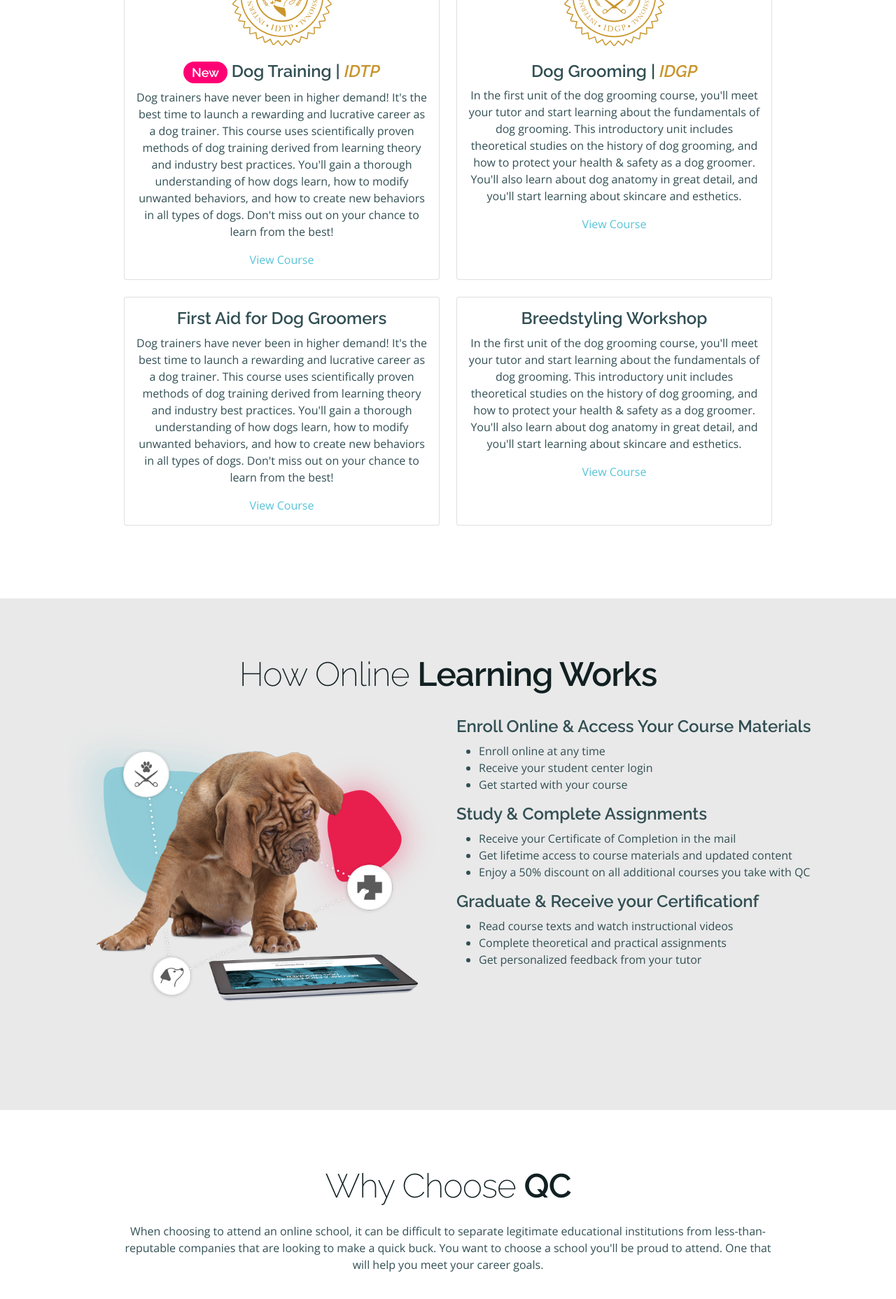
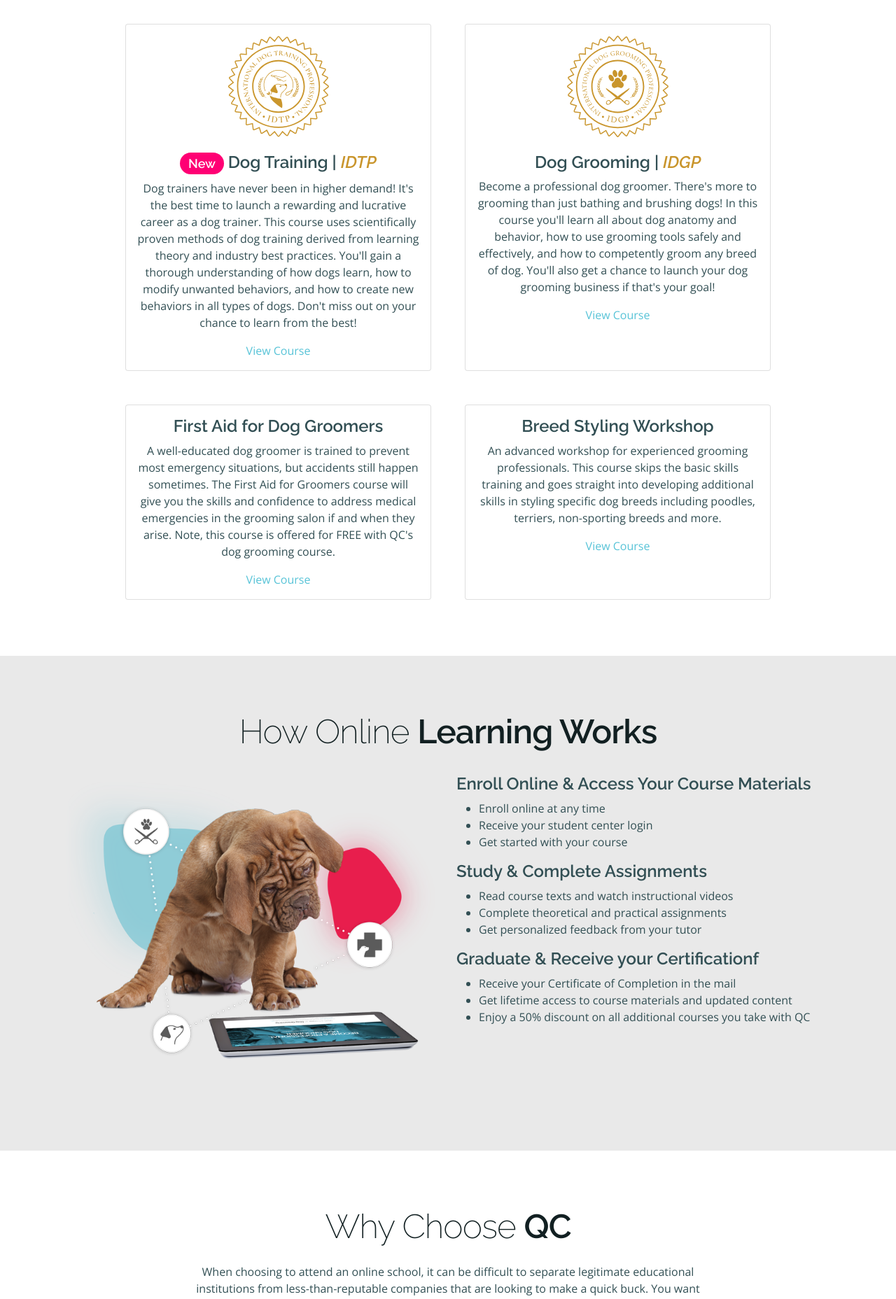
Before and after one commit to QCCareerSchool-Org/www.qcpetstudies.com, a Next.js app: page / in a window 1280 px wide. Shown: the part 720-2576 px from the top of the page at 70% size. Built offline with nearby package versions, Linux system fonts and the light colour scheme; no server answers.

Commit message:
More home page fixes
Update text to match Google Docs document
Increase gutters for cards section

```diff
--- a/src/pages/index.tsx
+++ b/src/pages/index.tsx
@@ -15,24 +15,29 @@ const iconSize = 145;
 const HomePage: NextPage = () => (
   <DefaultLayout>
     <SEO
-      title="QC Pet Studies"
-      description="Get the training to become a professional dog groomer with QC's affordable online dog grooming course. Learn from the experts and start your career today!"
+      title="Become a Pet Care Professional"
+      description="Start an exciting career in the pet care industry! Become a certified dog groomer or certified dog trainer with QC’s Internationally-recognized online courses!"
       canonical="/"
     />
 
     <section id="firstSection" className="bg-dark">
       <Image src={PetStudiesHomepage} layout="fill" objectFit="cover" objectPosition="center" alt="groomer bathing a dog" />
       <div className="container text-center text-shadow">
-        <h1>Start an Exciting Career in the <strong>Pet Care Industry</strong></h1>
+        <div className="row">
+          <div className="col-12 col-lg-10 offset-lg-1">
+            <h1>Start an Exciting Career in the <strong>Pet Care Industry</strong></h1>
+            <p className="lead">Whether you want to become a dog groomer, trainer, pet sitter, or all of the above, you&apos;ll gain the certification needed to become successful in your chosen career. Enroll with QC and get an internationally-recognized certification. Start your new career in no time!</p>
+          </div>
+        </div>
       </div>
     </section>
 
     <section>
       <div className="container text-center">
         <h2 className="mb-3">Course <strong>Certifications</strong></h2>
-        <p className="lead mb-4">Enroll today and start training for a career in dog grooming right away</p>
-        <div className="row mb-g align-items-stretch">
-          <div className="col-10 offset-1 col-md-6 offset-md-0 col-xl-5 offset-xl-1 col-xxl-4 offset-xxl-2 mb-g d-flex align-items-stretch">
+        <p className="lead mb-5">Enroll today and start training for a career in dog grooming right away</p>
+        <div id="cardRow" className="row align-items-stretch">
+          <div className="col-10 offset-1 col-lg-6 offset-lg-0 col-xl-5 offset-xl-1 col-xxl-4 offset-xxl-2 d-flex align-items-stretch">
             <div className="card">
               <div className="card-body">
                 <div className="mb-3">
@@ -44,32 +49,32 @@ const HomePage: NextPage = () => (
               </div>
             </div>
           </div>
-          <div className="col-10 offset-1 col-md-6 offset-md-0 col-xl-5 col-xxl-4 mb-g d-flex align-items-stretch">
+          <div className="col-10 offset-1 col-lg-6 offset-lg-0 col-xl-5 col-xxl-4 d-flex align-items-stretch">
             <div className="card">
               <div className="card-body">
                 <div className="mb-3">
                   <Image src={IDGPCertificationGold} width={iconSize} height={iconSize} alt="1-Year Money-Back Guarantee" />
                 </div>
                 <h3>Dog Grooming | <em className="gold">IDGP</em></h3>
-                <p>In the first unit of the dog grooming course, you&apos;ll meet your tutor and start learning about the fundamentals of dog grooming. This introductory unit includes theoretical studies on the history of dog grooming, and how to protect your health &amp; safety as a dog groomer. You&apos;ll also learn about dog anatomy in great detail, and you&apos;ll start learning about skincare and esthetics.</p>
+                <p>Become a professional dog groomer. There&apos;s more to grooming than just bathing and brushing dogs! In this course you&apos;ll learn all about dog anatomy and behavior, how to use grooming tools safely and effectively, and how to competently groom any breed of dog. You&apos;ll also get a chance to launch your dog grooming business if that&apos;s your goal!</p>
                 <Link href="/dog-grooming-courses/dog-grooming"><a className="link-primary">View Course</a></Link>
               </div>
             </div>
           </div>
-          <div className="col-10 offset-1 col-md-6 offset-md-0 col-xl-5 offset-xl-1 col-xxl-4 offset-xxl-2 mb-g mb-md-0 d-flex align-items-stretch">
+          <div className="col-10 offset-1 col-lg-6 offset-lg-0 col-xl-5 offset-xl-1 col-xxl-4 offset-xxl-2 mb-lg-0 d-flex align-items-stretch">
             <div className="card">
               <div className="card-body">
                 <h3>First Aid for Dog Groomers</h3>
-                <p>Dog trainers have never been in higher demand! It&apos;s the best time to launch a rewarding and lucrative career as a dog trainer. This course uses scientifically proven methods of dog training derived from learning theory and industry best practices. You&apos;ll gain a thorough understanding of how dogs learn, how to modify unwanted behaviors, and how to create new behaviors in all types of dogs. Don&apos;t miss out on your chance to learn from the best!</p>
+                <p>A well-educated dog groomer is trained to prevent most emergency situations, but accidents still happen sometimes. The First Aid for Groomers course will give you the skills and confidence to address medical emergencies in the grooming salon if and when they arise. Note, this course is offered for FREE with QC&apos;s dog grooming course.</p>
                 <Link href="/dog-grooming-courses/first-aid"><a className="link-primary">View Course</a></Link>
               </div>
             </div>
           </div>
-          <div className="col-10 offset-1 col-md-6 offset-md-0 col-xl-5 col-xxl-4 d-flex align-items-stretch">
+          <div className="col-10 offset-1 col-lg-6 offset-lg-0 col-xl-5 col-xxl-4 mb-0 d-flex align-items-stretch">
             <div className="card">
               <div className="card-body">
-                <h3>Breedstyling Workshop</h3>
-                <p>In the first unit of the dog grooming course, you&apos;ll meet your tutor and start learning about the fundamentals of dog grooming. This introductory unit includes theoretical studies on the history of dog grooming, and how to protect your health &amp; safety as a dog groomer. You&apos;ll also learn about dog anatomy in great detail, and you&apos;ll start learning about skincare and esthetics.</p>
+                <h3>Breed Styling Workshop</h3>
+                <p>An advanced workshop for experienced grooming professionals. This course skips the basic skills training and goes straight into developing additional skills in styling specific dog breeds including poodles, terriers, non-sporting breeds and more.</p>
                 <Link href="/dog-grooming-courses/breed-styling"><a className="link-primary">View Course</a></Link>
               </div>
             </div>
@@ -84,7 +89,7 @@ const HomePage: NextPage = () => (
           <div className="col-12 col-lg-10 offset-lg-1 mb-md-4 text-center">
             <h2>How Online <strong>Learning Works</strong></h2>
           </div>
-          <div className="col-12 col-md-6 mb-md-4">
+          <div className="col-12 col-md-6 mb-4 mb-md-0">
             <Image src={HowItWorks} alt="Dog looking at tablet" />
           </div>
           <div className="col-12 col-md-6">
@@ -96,15 +101,15 @@ const HomePage: NextPage = () => (
             </ul>
             <h3>Study &amp; Complete Assignments</h3>
             <ul>
+              <li>Read course texts and watch instructional videos</li>
+              <li>Complete theoretical and practical assignments</li>
+              <li>Get personalized feedback from your tutor</li>
+            </ul>
+            <h3>Graduate &amp; Receive your Certificationf</h3>
+            <ul>
               <li>Receive your Certificate of Completion in the mail</li>
               <li>Get lifetime access to course materials and updated content</li>
               <li>Enjoy a 50% discount on all additional courses you take with QC</li>
-            </ul>
-            <h3>Graduate &amp; Receive your Certificationf</h3>
-            <ul>
-              <li>Read course texts and watch instructional videos</li>
-              <li>Complete theoretical and practical assignments</li>
-              <li>Get personalized feedback from your tutor</li>
             </ul>
           </div>
         </div>
@@ -114,9 +119,9 @@ const HomePage: NextPage = () => (
     <section>
       <div className="container">
         <div className="row">
-          <div className="col-12 col-lg-10 offset-lg-1 text-center">
+          <div className="col-12 col-lg-10 offset-lg-1 col-xl-8 offset-xl-2 text-center">
             <h2 className="mb-4">Why Choose <strong>QC</strong></h2>
-            <p className="mb-5">When choosing to attend an online school, it can be difficult to separate legitimate educational institutions from less-than-reputable companies that are looking to make a quick buck. You want to choose a school you&apos;ll be proud to attend. One that will help you meet your career goals.</p>
+            <p className="mb-5">When choosing to attend an online school, it can be difficult to separate legitimate educational institutions from less-than-reputable companies that are looking to make a quick buck. You want to choose a school you&apos;ll be proud to attend. One that will help you meet your career goals. Welcome to QC!</p>
           </div>
         </div>
         <div className="row mb-4">
@@ -151,8 +156,8 @@ const HomePage: NextPage = () => (
             <FaBriefcase className="h1 text-secondary mb-3" />
           </div>
           <div className="col-9">
-            <h3>Business Training You can Use</h3>
-            <p>Each course comes complete with optional business training where you ll work with your tutor to come up with a business name, create a marketing strategy, start building your website, and get access to templates that will help get your career off the ground from day one!</p>
+            <h3>Business Training You Can Use</h3>
+            <p>Each course comes complete with optional business training where you&apos;ll work with your tutor to come up with a business name, create a marketing strategy, start building your website, and get access to templates that will help get your career off the ground from day one!</p>
           </div>
         </div>
         <div className="row">
@@ -161,7 +166,7 @@ const HomePage: NextPage = () => (
           </div>
           <div className="col-9">
             <h3>No Additional or Hidden Fees</h3>
-            <p>Your course tuition is the only fee you ll pay for your course or certification. Unlike other schools, when you graduate from QC your certificate is yours forever, and you ll have continued access to your student center at no additional cost. You ll never be asked to pay subscription fees, membership fees, or any other fees to keep your certification current or use your business materials.</p>
+            <p>Your course tuition is the only fee you&apos;ll pay for your course or certification. Unlike other schools, when you graduate from QC your certificate is yours forever, and you&apos;ll have continued access to your student center at no additional cost. you&apos;ll never be asked to pay subscription fees, membership fees, or any other fees to keep your certification current or use your business materials.</p>
           </div>
         </div>
       </div>
@@ -169,6 +174,15 @@ const HomePage: NextPage = () => (
 
     <style jsx>{`
       .gold { color: #C9952C; }
+      #cardRow {
+        margin-right: -1.5rem;
+        margin-left: -1.5rem;
+      }
+      #cardRow > .col, #cardRow > [class*="col-"] {
+        padding-right: 1.5rem;
+        padding-left: 1.5rem;
+        margin-bottom: 3rem;
+      }
     `}</style>
 
   </DefaultLayout>
```
